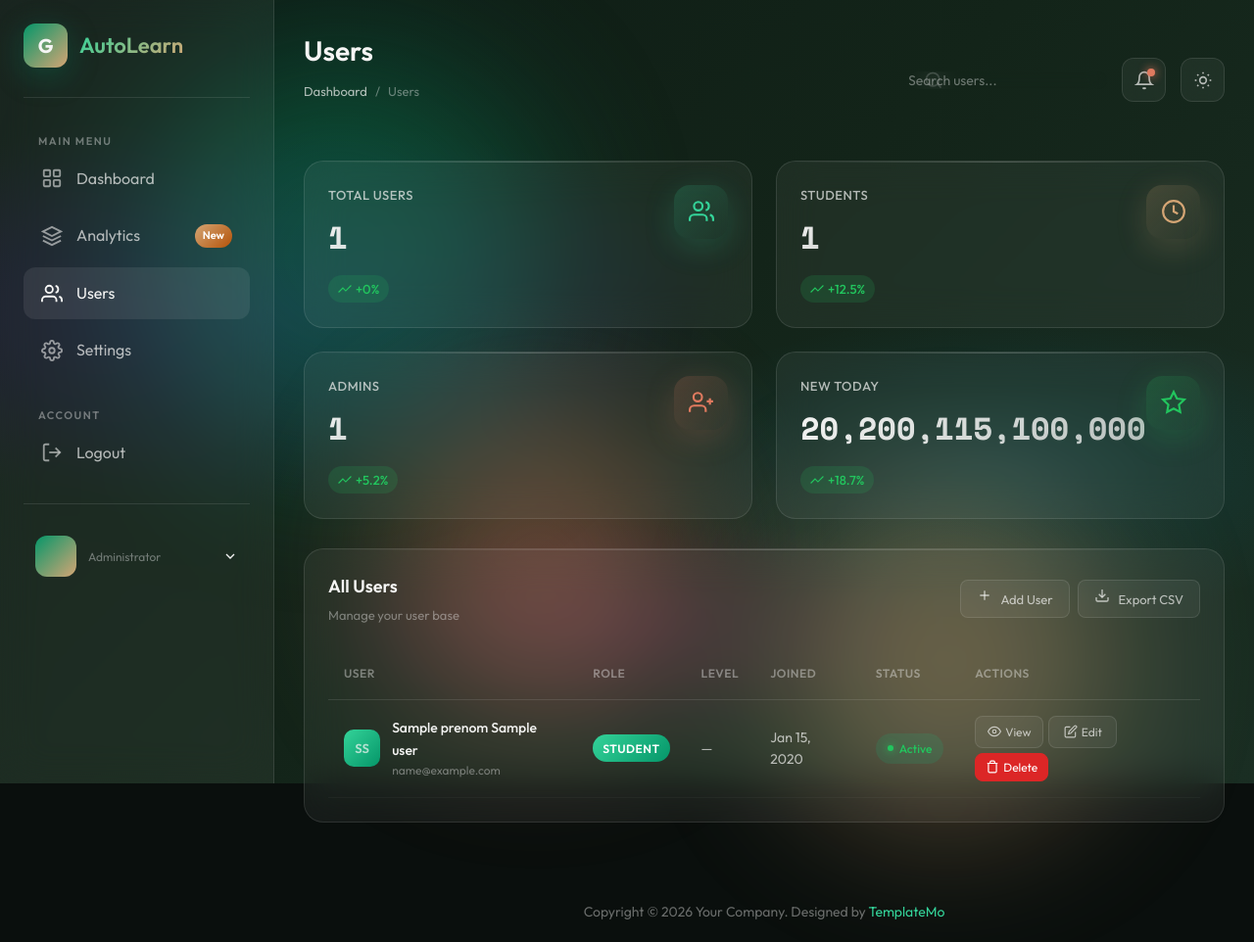
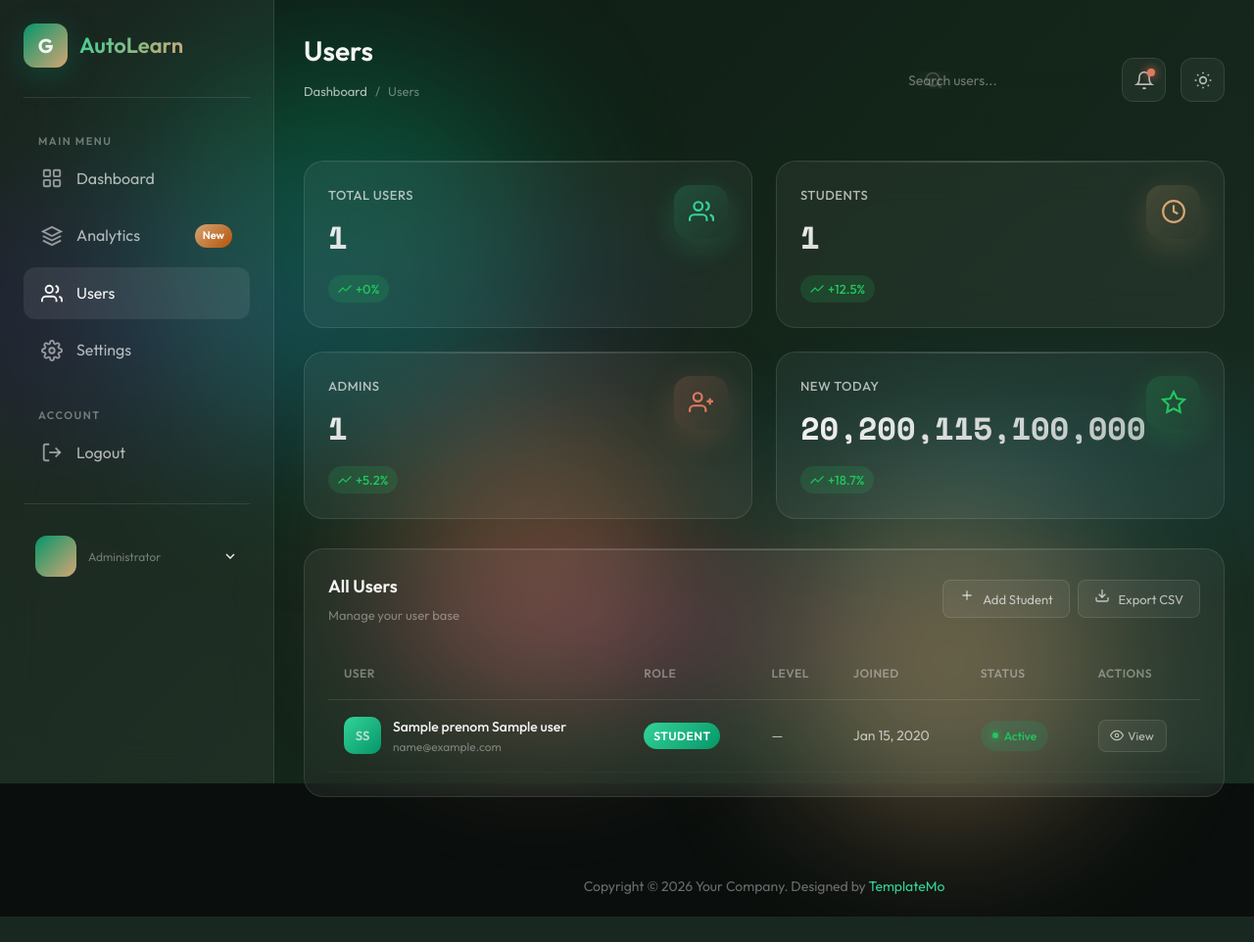
Before and after one commit to yassminebenslimene/Esprit-PIDEV-3A43-2026-AutoLearn, a Symfony app: template templates/backoffice/users.html.twig in a window 1280 px wide. Shown: the whole page at 98% size. After the commit the page ends 936 px from the top, so only its background shows below. Run offline with Twig, Linux system fonts and the light colour scheme; the template is opened without the code that fills it: most values are stand-ins (such as "Sample title", 1, 10 or a date in 2020); some libraries are stand-ins or nearby versions.

Commit message:
issues fix

```diff
--- a/templates/backoffice/users.html.twig
+++ b/templates/backoffice/users.html.twig
@@ -357,7 +357,7 @@
         <svg width="16" height="16" viewBox="0 0 24 24" fill="none" stroke="currentColor" stroke-width="2" style="margin-right: 6px;">
             <line x1="12" y1="5" x2="12" y2="19"/><line x1="5" y1="12" x2="19" y2="12"/>
         </svg>
-                                Add User
+        Add Student
     </a>
     <a href="{{ path('backoffice_users_export') }}" class="card-btn">
         <svg width="16" height="16" viewBox="0 0 24 24" fill="none" stroke="currentColor" stroke-width="2" style="margin-right: 6px;">
@@ -420,9 +420,9 @@
                                         </td>
                                         <td>
     <div class="action-buttons">
+        <!-- View - always visible for everyone -->
         <a href="{{ path('backoffice_user_show', {'id': user.id}) }}"
-                                                   class="card-btn small-btn"
-                                                   title="View Details">
+           class="card-btn small-btn">
             <svg width="14" height="14" viewBox="0 0 24 24" fill="none" stroke="currentColor" stroke-width="2">
                 <path d="M1 12s4-8 11-8 11 8 11 8-4 8-11 8-11-8-11-8z"/>
                 <circle cx="12" cy="12" r="3"/>
@@ -430,30 +430,33 @@
             View
         </a>
 
+        <!-- Edit - ONLY for students -->
+        {% if user.role == 'ETUDIANT' %}
             <a href="{{ path('backoffice_user_edit', {'id': user.id}) }}"
-                                                   class="card-btn small-btn"
-                                                   title="Edit User">
+               class="card-btn small-btn">
                 <svg width="14" height="14" viewBox="0 0 24 24" fill="none" stroke="currentColor" stroke-width="2">
                     <path d="M11 4H4a2 2 0 0 0-2 2v14a2 2 0 0 0 2 2h14a2 2 0 0 0 2-2v-7"/>
                     <path d="M18.5 2.5a2.121 2.121 0 0 1 3 3L12 15l-4 1 1-4 9.5-9.5z"/>
                 </svg>
                 Edit
             </a>
+        {% endif %}
 
+        <!-- Delete - ONLY for students -->
+        {% if user.role == 'ETUDIANT' %}
             <form method="post"
                   action="{{ path('backoffice_user_delete', {'id': user.id}) }}"
                   onsubmit="return confirm('Delete {{ user.prenom }} {{ user.nom }}?');"
                   style="display: inline;">
                 <input type="hidden" name="_token" value="{{ csrf_token('delete' ~ user.id) }}">
-                                                    <button type="submit"
-                                                            class="card-btn small-btn danger"
-                                                            title="Delete User">
+                <button type="submit" class="card-btn small-btn danger">
                     <svg width="14" height="14" viewBox="0 0 24 24" fill="none" stroke="currentColor" stroke-width="2">
                         <path d="M3 6h18M19 6v14a2 2 0 0 1-2 2H7a2 2 0 0 1-2-2V6m3 0V4a2 2 0 0 1 2-2h4a2 2 0 0 1 2 2v2"/>
                     </svg>
                     Delete
                 </button>
             </form>
+        {% endif %}
     </div>
 </td>
                                     </tr>
```
Also changed, not shown: src/Controller/BackofficeController.php (+22 -20 lines). Lines whose indentation alone changed are shown as unchanged.
